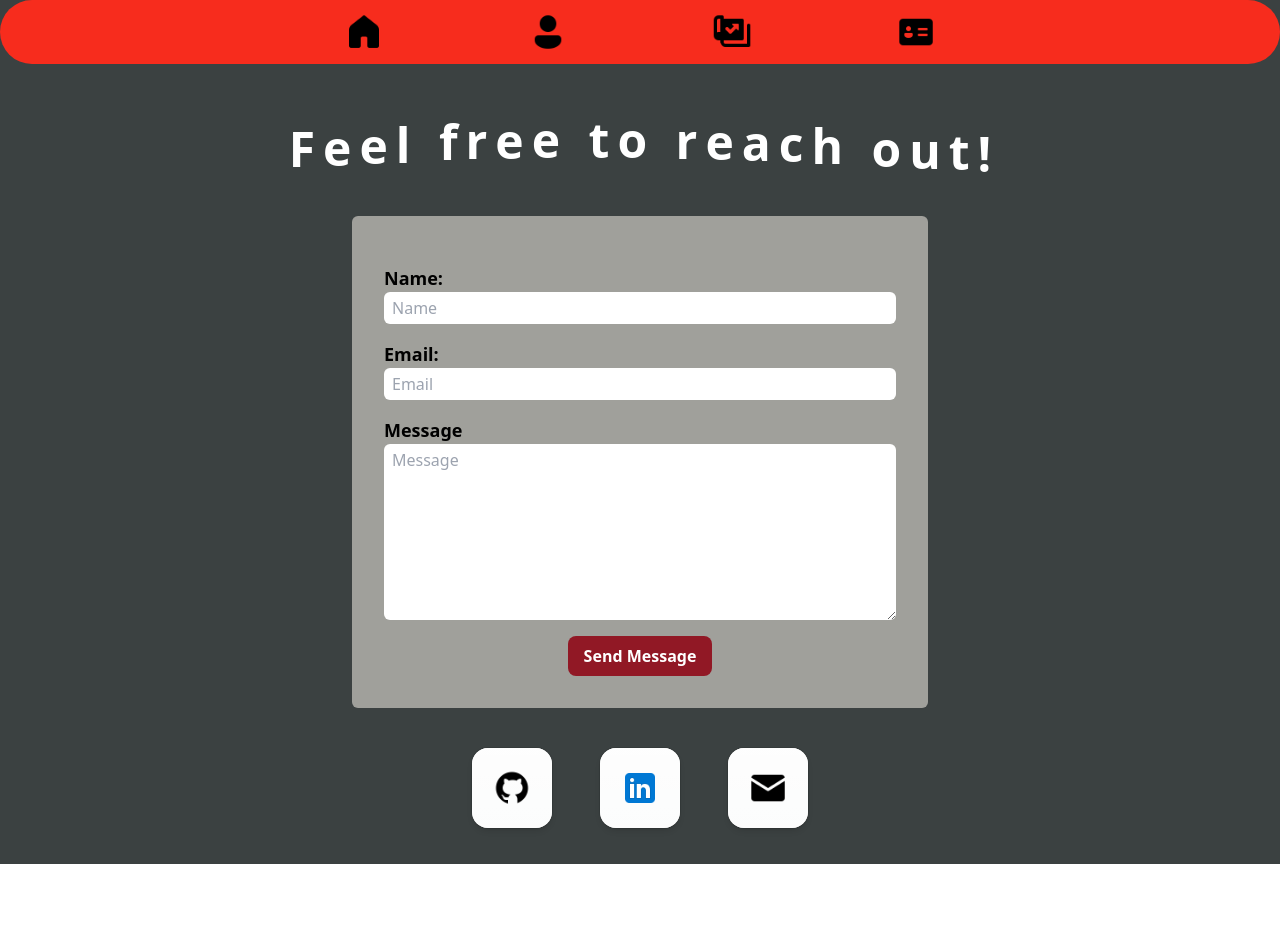
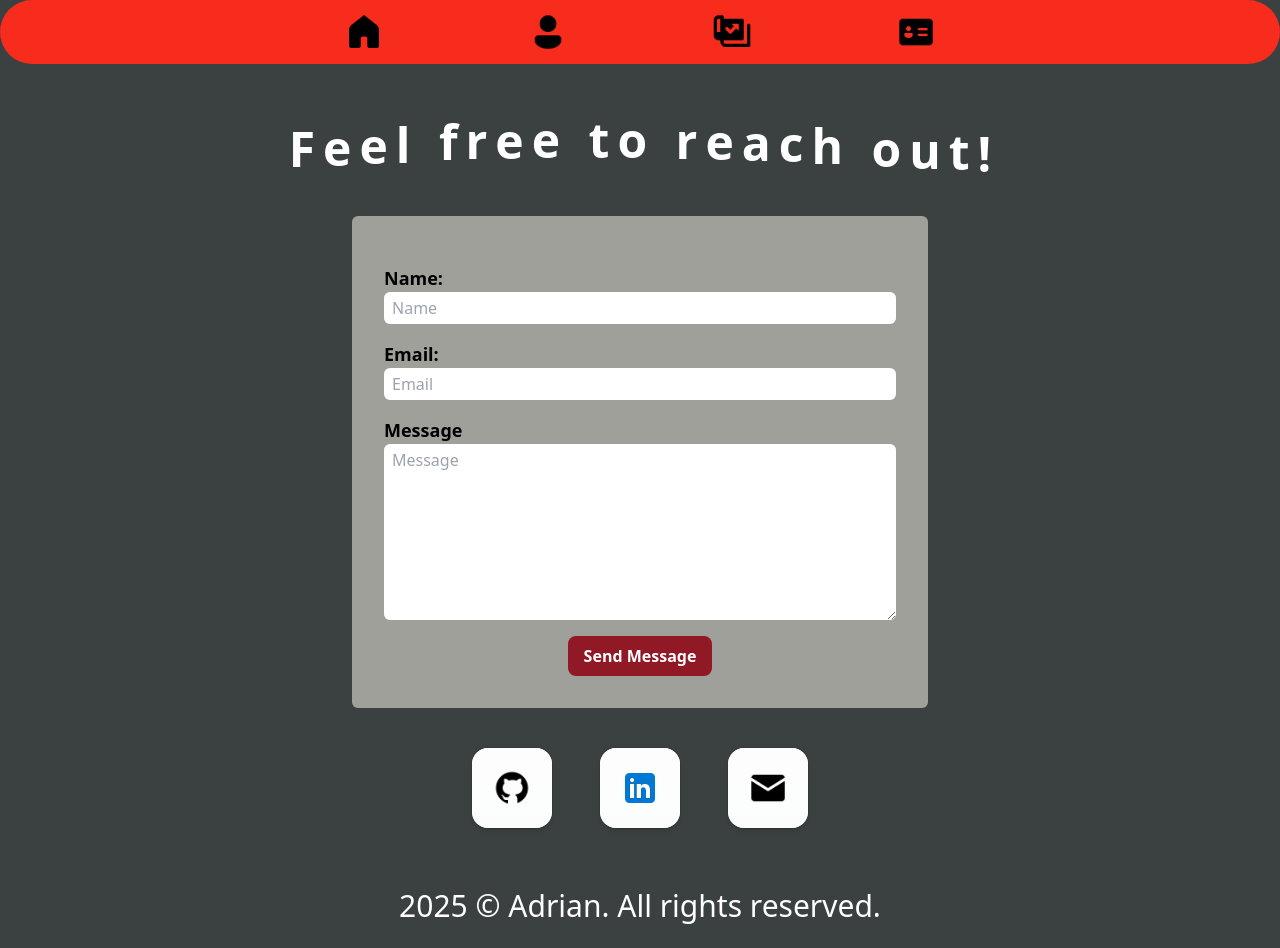
Before and after one commit to aceroman/adrianNewWebsite, a React (Vite) app in the folder adrianWebsite/: page /#/Contact in a window 1280 px wide. Before the commit the page ends 864 px from the top, so only its background shows below. Built offline with nearby package versions, Linux system fonts and the light colour scheme.

Commit message:
Added my rights reserved

```diff
--- a/adrianWebsite/src/App.jsx
+++ b/adrianWebsite/src/App.jsx
@@ -1,29 +1,30 @@
 import React from 'react';
-import {Routes, Route} from 'react-router-dom';
+import { Routes, Route } from 'react-router-dom';
 import AboutMe from './components/AboutMe.jsx';
 import Projects from './components/Projects.jsx';
 import Navbar from './components/Navbar.jsx';
 import Contact from './components/Contact.jsx';
 import Home from './components/Home.jsx';
+import Footer from './components/Footer.jsx';
 
 
 function App() {
   return (
-  <div className='bg-[#3B4141]'> {/*#DBD5B5 */}
-    <Navbar/>
-    <div className='bg-[#3B4141] flex justify-center items-center'>
-    </div>
+    <div className='bg-[#3B4141] min-h-screen flex flex-col'> {/*#DBD5B5 */}
+      <Navbar />
+      <div className='flex-1'>
+        <Routes>
+          <Route path='/Home' element={<Home />} />
+          <Route path="/About" element={<AboutMe />} />
+          <Route path="/Projects" element={<Projects />} />
+          <Route path="/Contact" element={<Contact />} />
+
+        </Routes>
+      </div>
+      <Footer />
 
 
-    <Routes>
-      <Route path='/Home' element={<Home/>} />
-      <Route path="/About" element={<AboutMe/>} />
-      <Route path="/Projects" element={<Projects/>} />
-      <Route path="/Contact" element={<Contact/>} />
-
-    </Routes>
-
-  </div>
+    </div>
   )
 }
 
--- /dev/null
+++ b/adrianWebsite/src/components/Footer.jsx
@@ -0,0 +1,11 @@
+import React from 'react';
+
+const Footer = () => {
+    return (
+        <footer className="w-full text-center py-6 bg-[#3B4141] text-white text-3xl">
+            <p>{new Date().getFullYear()} © Adrian. All rights reserved.</p>
+        </footer>
+    );
+}
+
+export default Footer;
```
